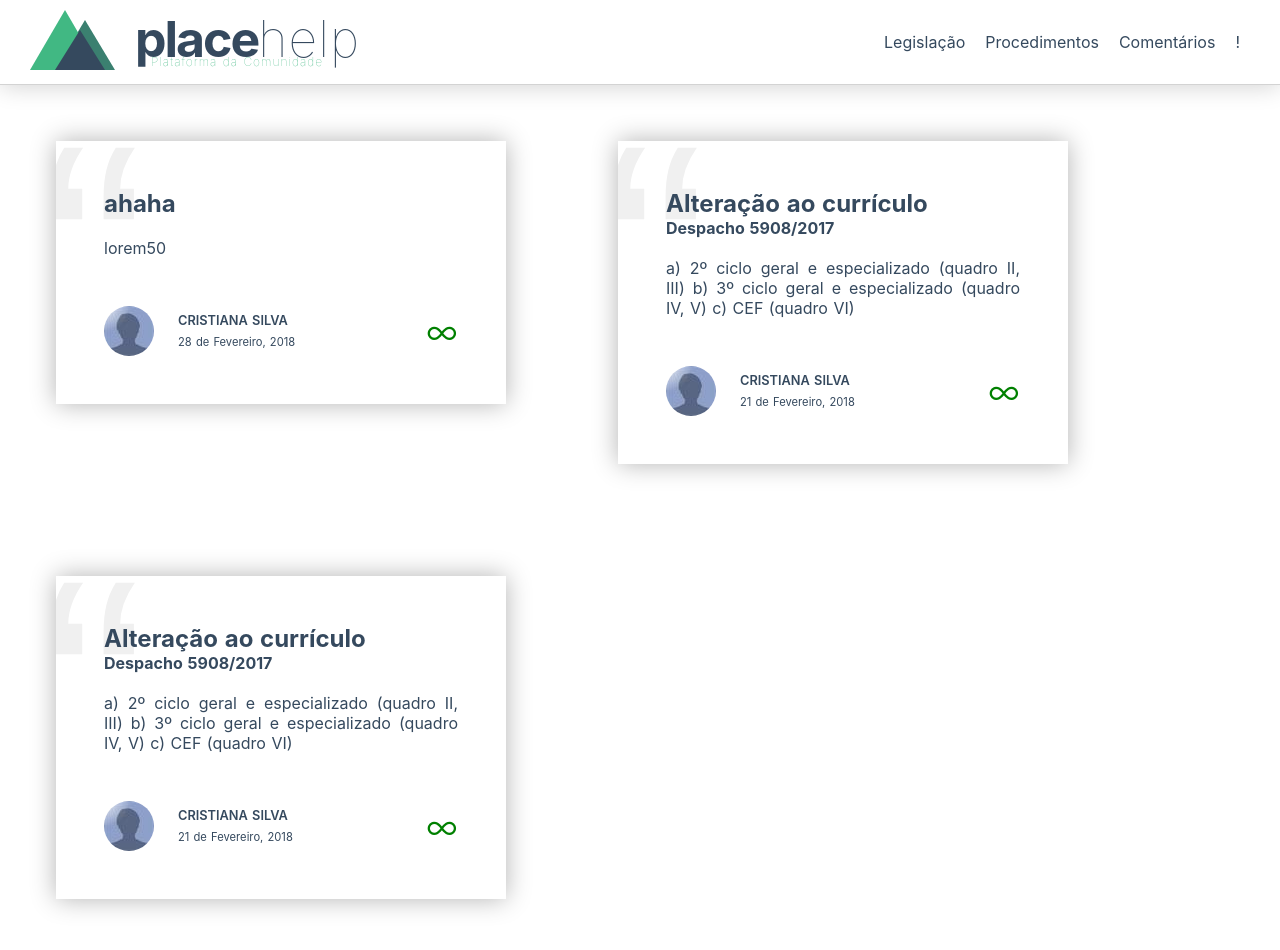
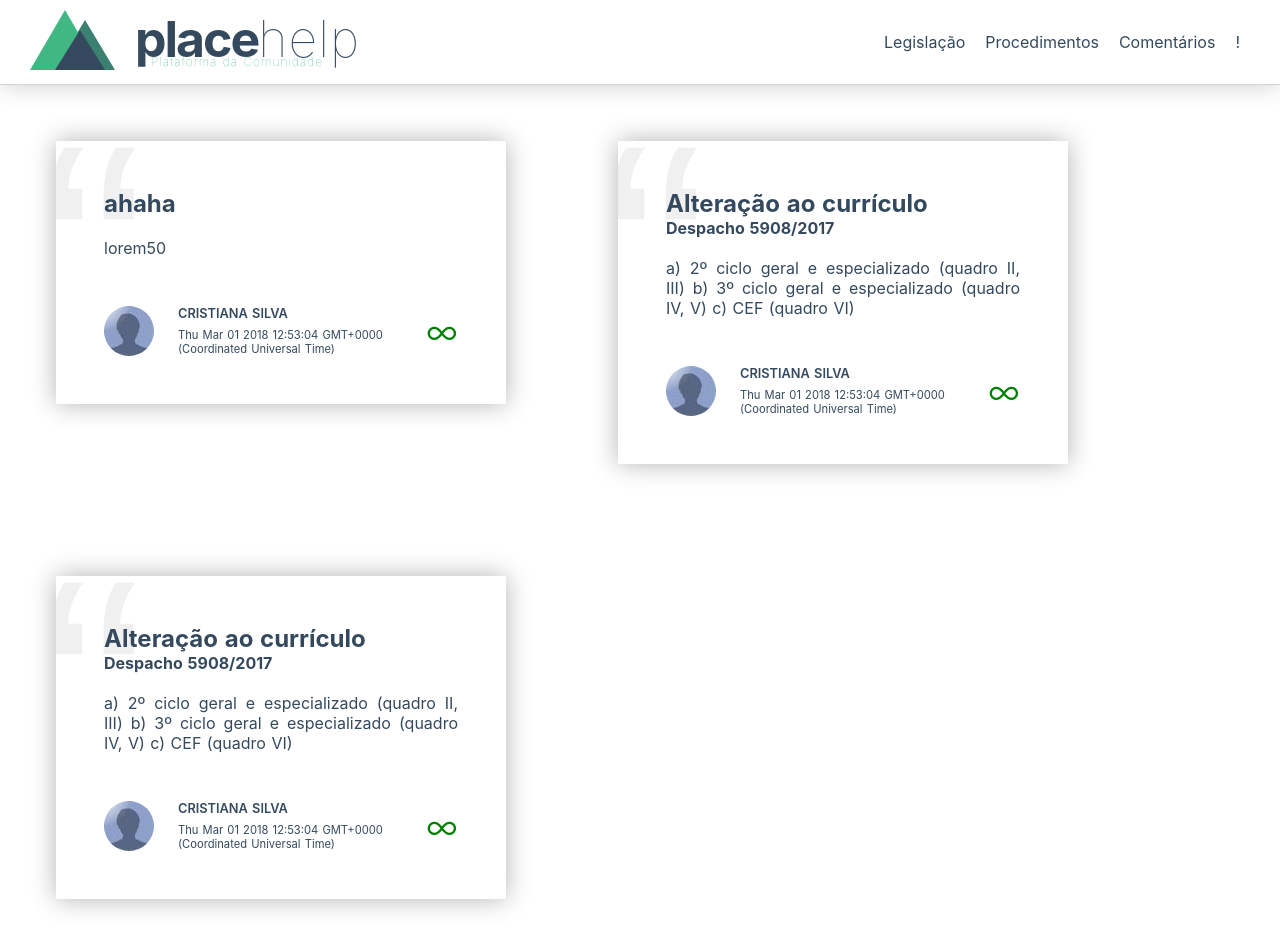
Before and after one commit to np22sa/placehelp, a Nuxt app: page / in a window 1280 px wide. Shown: the top 950 px of the page. Built offline with nearby package versions, Linux system fonts and the light colour scheme.

Commit message:
add VUEX

```diff
--- a/components/Posts/PostList.vue
+++ b/components/Posts/PostList.vue
@@ -1,34 +1,16 @@
 <template>
    <div class="lista" :style="{ flexFlow: orientation + ' wrap' }"> <!--v-bind:style="{ flex-direction: orientation}" -->
-      <post-preview id="1"
+      <post-preview
+                    v-for="post in posts"
+                    :key="post.id"
+                    :id="post.id"
                     :is-admin="isAdmin"
-                    categoria="legislacao"
-                    artigoTitulo="ahaha"
-                    artigoResumo="lorem50"
-                    autorNome="Cristiana Silva"
-                    autorData="28 de Fevereiro, 2018" />
-      <post-preview id="2"
-                    :is-admin="isAdmin"
-                    categoria="legislacao"
-                    artigoTitulo="Alteração ao currículo"
-                    hiperligacaoLegenda="Despacho 5908/2017"
-                    artigoResumo="a)	2º ciclo geral e especializado (quadro II, III)
-                                  b)	3º ciclo geral e especializado (quadro IV, V)
-                                  c)	CEF (quadro VI)
-                                  "
-                    autorNome="Cristiana Silva"
-                    autorData="21 de Fevereiro, 2018" />
-      <post-preview id="3"
-                    :is-admin="isAdmin"
-                    categoria="legislacao"
-                    artigoTitulo="Alteração ao currículo"
-                    hiperligacaoLegenda="Despacho 5908/2017"
-                    artigoResumo="a)	2º ciclo geral e especializado (quadro II, III)
-                                  b)	3º ciclo geral e especializado (quadro IV, V)
-                                  c)	CEF (quadro VI)
-                                  "
-                    autorNome="Cristiana Silva"
-                    autorData="21 de Fevereiro, 2018" />
+                    :categoria="post.categoria"
+                    :artigoTitulo="post.artigoTitulo"
+                    :hiperligacaoLegenda="post.hiperligacaoLegenda"
+                    :artigoResumo="post.artigoResumo"
+                    :autorNome="post.autorNome"
+                    :autorData="post.autorData" />
   </div>
 </template>
 
@@ -47,9 +29,14 @@ components: {
     isAdmin:{
       type: Boolean,
       default: false
+    },
+    posts: {
+      type: Array,
+      required: true
     }
   }
 };
+
 </script>
 
 <style scoped>
--- a/components/Posts/PostPreview.vue
+++ b/components/Posts/PostPreview.vue
@@ -76,7 +76,7 @@
                 required: true
             },
             autorData: {
-                type: String,
+                type: Date,
                 required: true
             },
             autorFoto: {
--- a/pages/index.vue
+++ b/pages/index.vue
@@ -1,7 +1,7 @@
 <template>
   <div>
     <section class="container">
-      <post-list orientation='row' />
+      <post-list orientation='row' :posts="loadedPosts" />
     </section>
   </div>
 </template>
@@ -11,6 +11,42 @@ import PostList from '@/components/Posts/PostList'
 export default {
 components: {
   PostList
+},
+data(){
+  return{
+    loadedPosts: [
+        {
+          id:"1",
+          categoria:"legislacao",
+          artigoTitulo:"ahaha",
+          hiperligacaoLegenda:"",
+          artigoResumo:"lorem50",
+          autorNome:"Cristiana Silva",
+          autorData:new Date()
+        },
+        {
+          id:"2",
+          categoria:"legislacao",
+          artigoTitulo:"Alteração ao currículo",
+          hiperligacaoLegenda:"Despacho 5908/2017",
+          artigoResumo:"a)	2º ciclo geral e especializado (quadro II, III) b)	3º ciclo geral e especializado (quadro IV, V)  c)	CEF (quadro VI)",
+          autorNome:"Cristiana Silva",
+          autorData:new Date()
+        },
+        {
+          id:"3",
+          categoria:"legislacao",
+          artigoTitulo:"Alteração ao currículo",
+          hiperligacaoLegenda:"Despacho 5908/2017",
+          artigoResumo:"a)	2º ciclo geral e especializado (quadro II, III) b)	3º ciclo geral e especializado (quadro IV, V)  c)	CEF (quadro VI)",
+          autorNome:"Cristiana Silva",
+          autorData:new Date()
+        }
+    ]
+  }
+},
+created() {
+  this.$store.dispatch('setPosts', this.loadedPosts)
 }
 };
 </script>
--- /dev/null
+++ b/store/index.js
@@ -0,0 +1,25 @@
+import Vuex from 'vuex'
+
+const createStore = () => {
+    return new Vuex.Store({
+        state: {
+            loadedPosts: []
+        },
+        mutations: {
+            setPosts(state, posts) {
+                state.loadedPosts = posts
+            }
+        },
+        actions: {
+            setPosts(vuexContext, posts) {
+                vuexContext.commit('setPosts', posts)
+            }
+        },
+        getters: {
+            loadedPosts(state) {
+                return state.loadedPosts
+            }
+        }
+    })
+}
+export default createStore
```
